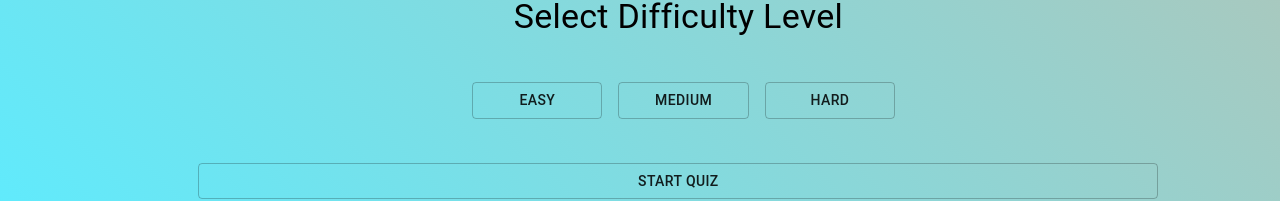
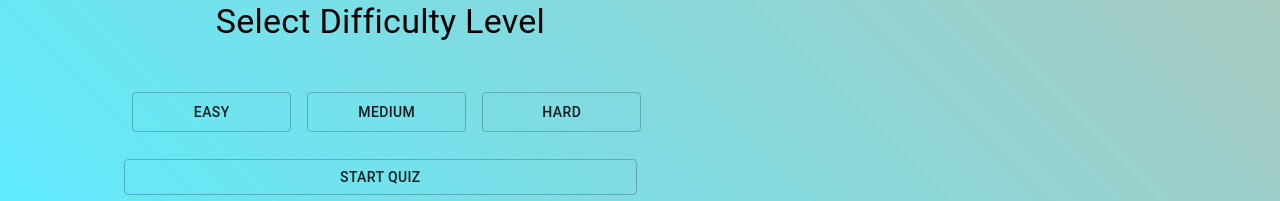
Before and after one commit to nawfal4756/bootcamp-quiz-pwa, a React (Create React App) app: page / in a window 1280 px wide. Shown: the part 1827-2028 px from the top of the page. Built offline with nearby package versions, Linux system fonts and the light colour scheme.

Commit message:
Made Mobile Friendly

```diff
--- a/package.json
+++ b/package.json
@@ -7,9 +7,11 @@
     "@testing-library/jest-dom": "^4.2.4",
     "@testing-library/react": "^9.3.2",
     "@testing-library/user-event": "^7.1.2",
+    "@types/classnames": "^2.2.10",
     "@types/jest": "^24.0.0",
     "@types/node": "^12.0.0",
     "@types/react-dom": "^16.9.8",
+    "classnames": "^2.2.6",
     "react": "^16.13.1",
     "react-dom": "^16.13.1",
     "react-scripts": "3.4.3",
--- a/src/App.tsx
+++ b/src/App.tsx
@@ -1,7 +1,8 @@
 import React, { useState, lazy, Suspense } from 'react';
 import styles from './App.module.css';
-import { Grid, Typography, Button } from '@material-ui/core';
+import { Grid, Typography, Button, makeStyles } from '@material-ui/core';
 import { fetchApi, QuestionState } from './api';
+import cx from 'classnames'
 const QuestionSelector: any = lazy(() => import('./components/QuestionSelector/QuestionSelector'));
 const TypeSelector: any = lazy(() => import('./components/TypeSelector/TypeSelector'));
 const QuestionCard: any = lazy(() => import('./components/QuestionCard/QuestionCard'));
@@ -34,6 +35,14 @@ export const categoryHandler = async (props: string) => {
 export const difficultyHandler = async (props: string) => {
 	difficultyLevel = props;
 };
+
+const useStyles = makeStyles((theme) => ({
+	container: {
+		[theme.breakpoints.up('xs')]: {
+			width: 350
+		}
+	}
+}));
 
 function App() {
 	const [ loading, setLoading ] = useState(false);
@@ -93,15 +102,17 @@ function App() {
 		}
 	};
 
+	const classes = useStyles();
+
 	return (
 		<div className={styles.container}>
 			<Grid container spacing={2}>
-				<Grid item xs={12}>
+				<Grid item xs={12} md={12} className={classes.container}>
 					<Typography variant="h1" className={styles.heading}>
 						Quiz App
 					</Typography>
 				</Grid>
-				<Grid item xs={12} className={styles.container2}>
+				<Grid item xs={12} md={12} className={cx(styles.container2, classes.container)}>
 					<Suspense
 						fallback={
 							<Typography className={styles.heading} variant="h3">
--- a/src/components/CategorySelector/CategorySelector.tsx
+++ b/src/components/CategorySelector/CategorySelector.tsx
@@ -1,7 +1,15 @@
 import React, { useState } from 'react';
-import { Grid, Typography, Card, CardContent, Button } from '@material-ui/core';
+import { Grid, Typography, Card, CardContent, Button, makeStyles } from '@material-ui/core';
 import { categoryHandler } from '../../App';
 import styles from './CategorySelector.module.css';
+
+const useStyles = makeStyles((theme) => ({
+	container: {
+		[theme.breakpoints.up('xs')]: {
+			width: 350
+		}
+	}
+}));
 
 const CategorySelector = () => {
 	const categoryList = [
@@ -40,16 +48,18 @@ const CategorySelector = () => {
 
 	categoryHandler(categoryValue);
 
+	const classes = useStyles();
+
 	return (
 		<div className={styles.container}>
 			<Grid container spacing={2}>
-				<Grid item xs={12}>
+				<Grid item xs={12} md={12} className={styles.images}>
 					<Typography variant="h4" className={styles.text}>
 						Select Your Category
 					</Typography>
 				</Grid>
 				{categoryList.map(({ id, name, img }) => (
-					<Grid item xs={6} md={2} key={id}>
+					<Grid item xs={6} md={2} key={id} className={classes.container}>
 						<Button onClick={(e) => setCategoryValue(id)}>
 							<Card>
 								<CardContent>
--- a/src/components/DifficultySelector/DifficultySelector.tsx
+++ b/src/components/DifficultySelector/DifficultySelector.tsx
@@ -1,7 +1,15 @@
 import React, { useState } from 'react';
-import { Grid, Button, Typography } from '@material-ui/core';
+import { Grid, Button, Typography, makeStyles } from '@material-ui/core';
 import { difficultyHandler } from '../../App';
 import styles from './DifficultySelector.module.css';
+
+const useStyles = makeStyles((theme) => ({
+	container: {
+		[theme.breakpoints.up('xs')]: {
+			width: 350
+		}
+	}
+}));
 
 const DifficultySelector = () => {
 	const difficulty = [ { id: 'easy', name: 'Easy' }, { id: 'medium', name: 'Medium' }, { id: 'hard', name: 'Hard' } ];
@@ -10,16 +18,18 @@ const DifficultySelector = () => {
 
 	difficultyHandler(difficultySelection);
 
+	const classes = useStyles();
+
 	return (
 		<div>
 			<Grid container spacing={2} justify="center">
-				<Grid item xs={12}>
+				<Grid item xs={12} md={12} className={classes.container}>
 					<Typography variant="h4" className={styles.heading}>
 						Select Difficulty Level
 					</Typography>
 				</Grid>
 				{difficulty.map(({ id, name }) => (
-					<Grid item xs={10} md={3} key={id}>
+					<Grid item xs={10} md={3} key={id} className={classes.container}>
 						<Button
 							className={styles.buttons}
 							variant="outlined"
--- a/src/components/QuestionCard/QuestionCard.tsx
+++ b/src/components/QuestionCard/QuestionCard.tsx
@@ -1,6 +1,6 @@
 import React from 'react';
 import styles from './QuestionCard.module.css';
-import { Grid, Card, CardContent, Typography, Button } from '@material-ui/core';
+import { Grid, Card, CardContent, Typography, Button, makeStyles } from '@material-ui/core';
 
 type Props = {
 	questionNumber: number;
@@ -12,6 +12,14 @@ type Props = {
 	userAnswers: any;
 };
 
+const useStyles = makeStyles((theme) => ({
+	container: {
+		[theme.breakpoints.up('xs')]: {
+			width: 350
+		}
+	}
+}));
+
 const QuestionCard: React.FC<Props> = ({
 	questionNumber,
 	totalQuestions,
@@ -21,10 +29,13 @@ const QuestionCard: React.FC<Props> = ({
 	score,
 	userAnswers
 }) => {
+
+	const classes = useStyles();
+
 	return (
 		<div className={styles.container}>
 			<Grid container spacing={2}>
-				<Grid item xs={12}>
+				<Grid item xs={12} md={12} className={classes.container}>
 					<Typography variant="h4">
 						Score: {score} / {questionNumber}
 					</Typography>
@@ -32,7 +43,7 @@ const QuestionCard: React.FC<Props> = ({
 						Question Number: {questionNumber} / {totalQuestions}
 					</Typography>
 				</Grid>
-				<Grid item xs={12}>
+				<Grid item xs={12} md={12} className={classes.container}>
 					<Card>
 						<CardContent>
 							<Typography>{question}</Typography>
--- a/src/components/QuestionSelector/QuestionSelector.tsx
+++ b/src/components/QuestionSelector/QuestionSelector.tsx
@@ -1,7 +1,15 @@
 import React, { useState } from 'react';
-import { Grid, Typography, Slider } from '@material-ui/core';
+import { Grid, Typography, Slider, makeStyles } from '@material-ui/core';
 import { questionsHandler } from '../../App';
 import styles from './QuestionSelector.module.css';
+
+const useStyles = makeStyles((theme) => ({
+	container: {
+		[theme.breakpoints.up('xs')]: {
+			width: 350
+		}
+	}
+}));
 
 const QuestionSelector = () => {
 	const [ questions, setQuestions ] = useState(5);
@@ -12,15 +20,17 @@ const QuestionSelector = () => {
 		questionsHandler(String(questions));
 	};
 
+	const classes = useStyles();
+
 	return (
 		<div className={styles.container}>
 			<Grid container spacing={2} justify="center">
-				<Grid item xs={12}>
+				<Grid item xs={12} md={12} className={classes.container}>
 					<Typography variant="h4" className={styles.text}>
 						Select No. of Questions
 					</Typography>
 				</Grid>
-				<Grid item xs={12}>
+				<Grid item xs={12} md={12} className={classes.container}>
 					<Typography className={styles.text}>Kindly click your desired option twice</Typography>
 					<Slider
 						defaultValue={5}
--- a/src/components/TypeSelector/TypeSelector.tsx
+++ b/src/components/TypeSelector/TypeSelector.tsx
@@ -1,22 +1,32 @@
 import React, { useState } from 'react';
 import styles from './TypeSelector.module.css';
-import { Grid, Typography, FormControl, RadioGroup, FormControlLabel, Radio } from '@material-ui/core';
+import { Grid, Typography, FormControl, RadioGroup, FormControlLabel, Radio, makeStyles } from '@material-ui/core';
 import { typeHandler } from '../../App';
+
+const useStyles = makeStyles((theme) => ({
+	container: {
+		[theme.breakpoints.up('xs')]: {
+			width: 350
+		}
+	}
+}));
 
 const TypeSelector = () => {
 	const [ type, setType ] = useState('multiple');
 
 	typeHandler(type);
 
+	const classes = useStyles();
+
 	return (
 		<div className={styles.container}>
 			<Grid container spacing={2}>
-				<Grid item xs={12}>
+				<Grid item xs={12} md={12} className={classes.container}>
 					<Typography variant="h4" className={styles.text}>
 						Select Type of Questions
 					</Typography>
 				</Grid>
-				<Grid item xs={12}>
+				<Grid item xs={12} md={12} className={classes.container}>
 					<FormControl component="fieldset">
 						<RadioGroup
 							row
```
Also changed, not shown: 1 other file (tests, documents, lock files or other folders).
